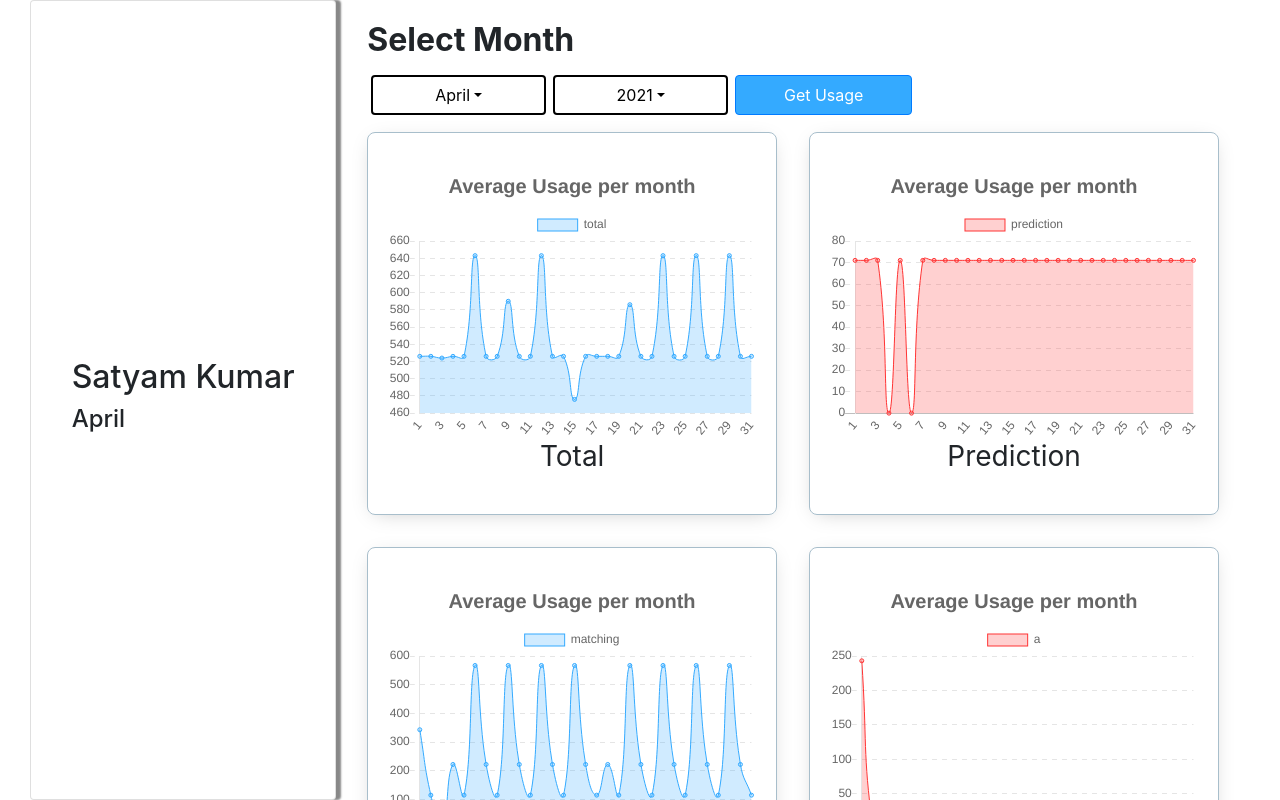
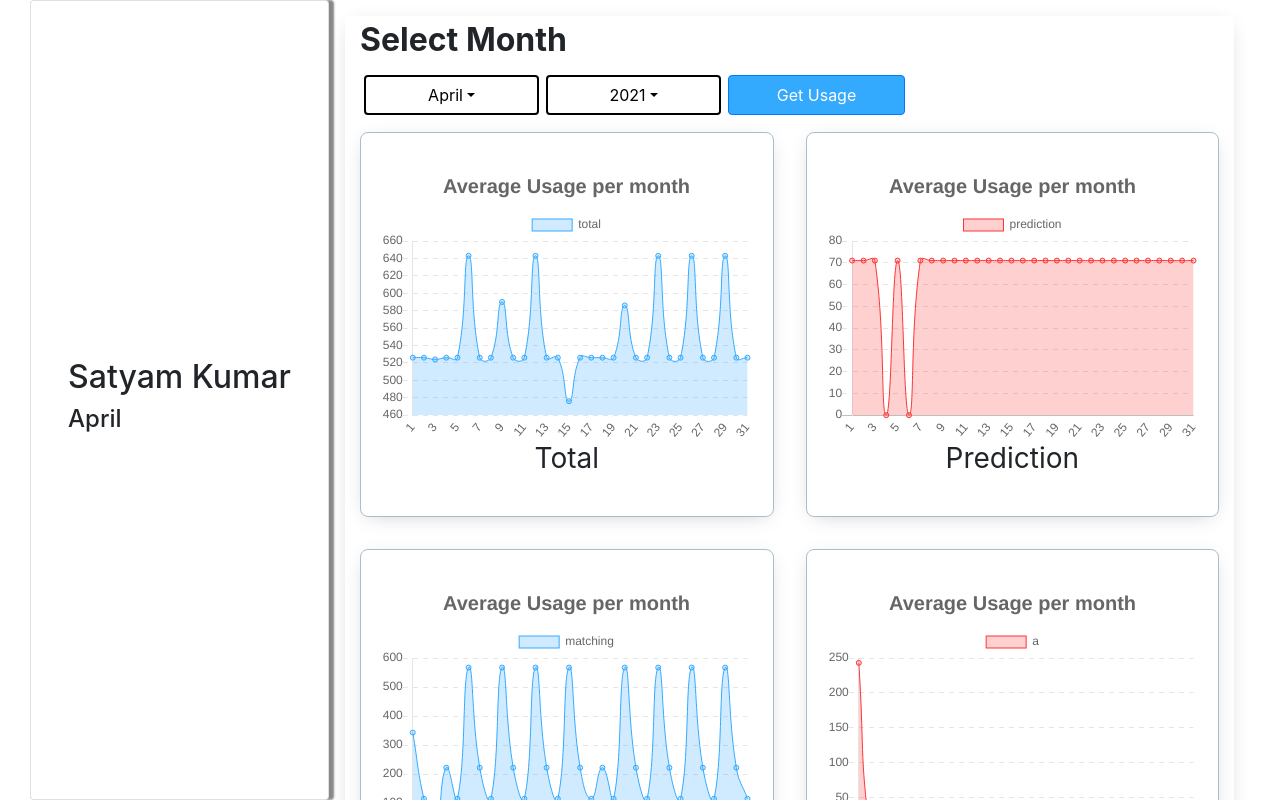
Before and after one commit to Laugh-a-lot/Vedic-Api-Usage, a React (Create React App) app: page / in a window 1280 px wide. Shown: the top 800 px of the page. Built offline with nearby package versions, Linux system fonts and the light colour scheme.

Commit message:
fixed container size

```diff
--- a/src/App.css
+++ b/src/App.css
@@ -7,9 +7,13 @@ body{
   height: 100%;
   width: 100%;
   overflow: auto;
+
 }
 section {
-  height: 100vh;
+width: 1259px !important;
+background: #FFFFFF;
+box-shadow: 0px 4px 20px -8px rgba(0, 0, 0, 0.25);
+border-radius: 4px;
 }
 .app{
   height: 100%;
@@ -68,6 +72,7 @@ section {
       border-radius: 8px;
       box-shadow: 0px 4px 20px -8px rgba(0, 0, 0, 0.25);
       width: 100%;
+
     }
     .main-container{
       margin: 0 auto;
--- a/src/App.js
+++ b/src/App.js
@@ -10,11 +10,11 @@ class App extends Component {
   constructor(props) {
     super(props);
     this.state = {
-      month: new Date().toLocaleString("default", { month: "long" }),
+      month: new Date().toLocaleString("default", { month: "long" }), //set the month here from the month picker
       allTopics: [],
       isChild: false,
       day_data: {},
-      date: new Date(),
+      year: new Date().getFullYear(),                                 //set the year here from year picker
       userName: Object.keys(data)[0],
       userData: data["Satyam Kumar"],
       parentTopics: []
@@ -23,8 +23,7 @@ class App extends Component {
   modifiedData = () => {
     var dayData = {};
     var all_topics = []
-    const year = this.state.date.getFullYear();
-    const monthYear = this.state.month.toLowerCase() + year;
+    const monthYear = this.state.month.toLowerCase() + this.state.year;
     for (var key in this.state.userData[monthYear]) {
       var topics = {};
 
@@ -96,8 +95,7 @@ class App extends Component {
                 monthList={Object.keys(this.state.userData)}
               />
               {this.state.isChild ? (<Back handleBackButton={this.handleBackButton}/>) : ""}
-              {//this.state.isChild ? (<h2 className="text-center">{(this.state.isChild).toUpperCase()}</h2>) : ""
-              }
+
 
               <ul class="grid-wrapper">
                 <Graph allTopics={this.state.allTopics} data={this.state.day_data} handleTopicChange={this.handleTopicChange} isChild={this.state.isChild}/>
--- a/src/components/Graph.js
+++ b/src/components/Graph.js
@@ -46,7 +46,7 @@ class User extends Component {
             ["rgba(52, 170, 255, 1)", "rgba(255, 52, 52, 1)"][index % 2]
           }`,
           borderWidth: 1,
-          pointRadius: 2,
+          pointRadius: 2.5,
           data: usage,
         },
       ],
@@ -71,7 +71,7 @@ class User extends Component {
     return (
       <>
         {props.allTopics.map((topic, index) => (
-          <li onClick={ !props.isChild ? this.handleGraphs : ''} value={topic} key={index}>
+          <li className={!props.isChild ? "pointer": ""} onClick={ !props.isChild ? this.handleGraphs : ''} value={topic} key={index}>
             <div className="graphs">
               <Line
                 value={topic}
--- a/src/static/graphs.css
+++ b/src/static/graphs.css
@@ -8,3 +8,6 @@
     line-height: 36px;
     font-weight: 400;
 }
+.pointer{
+    cursor: pointer;
+}
```
